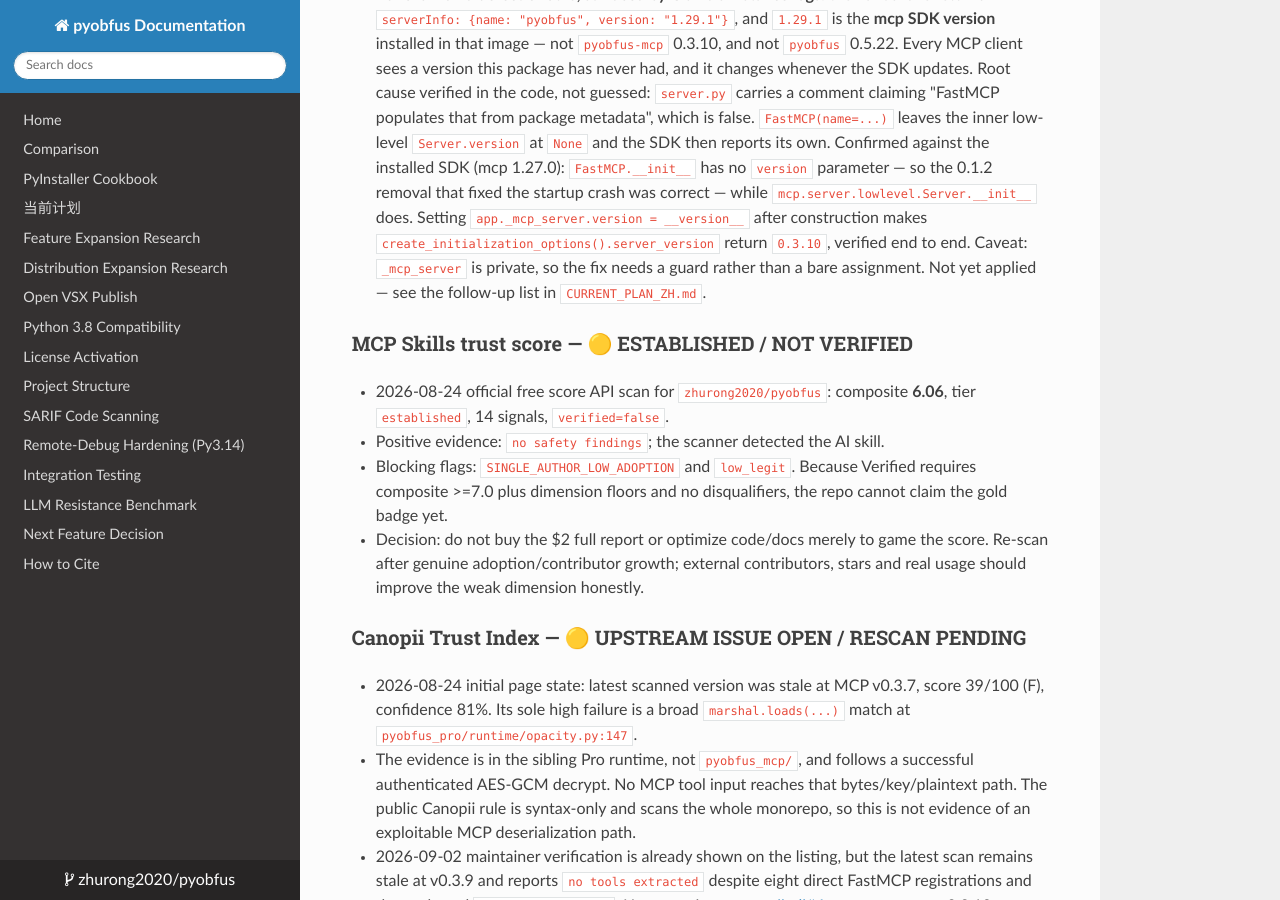
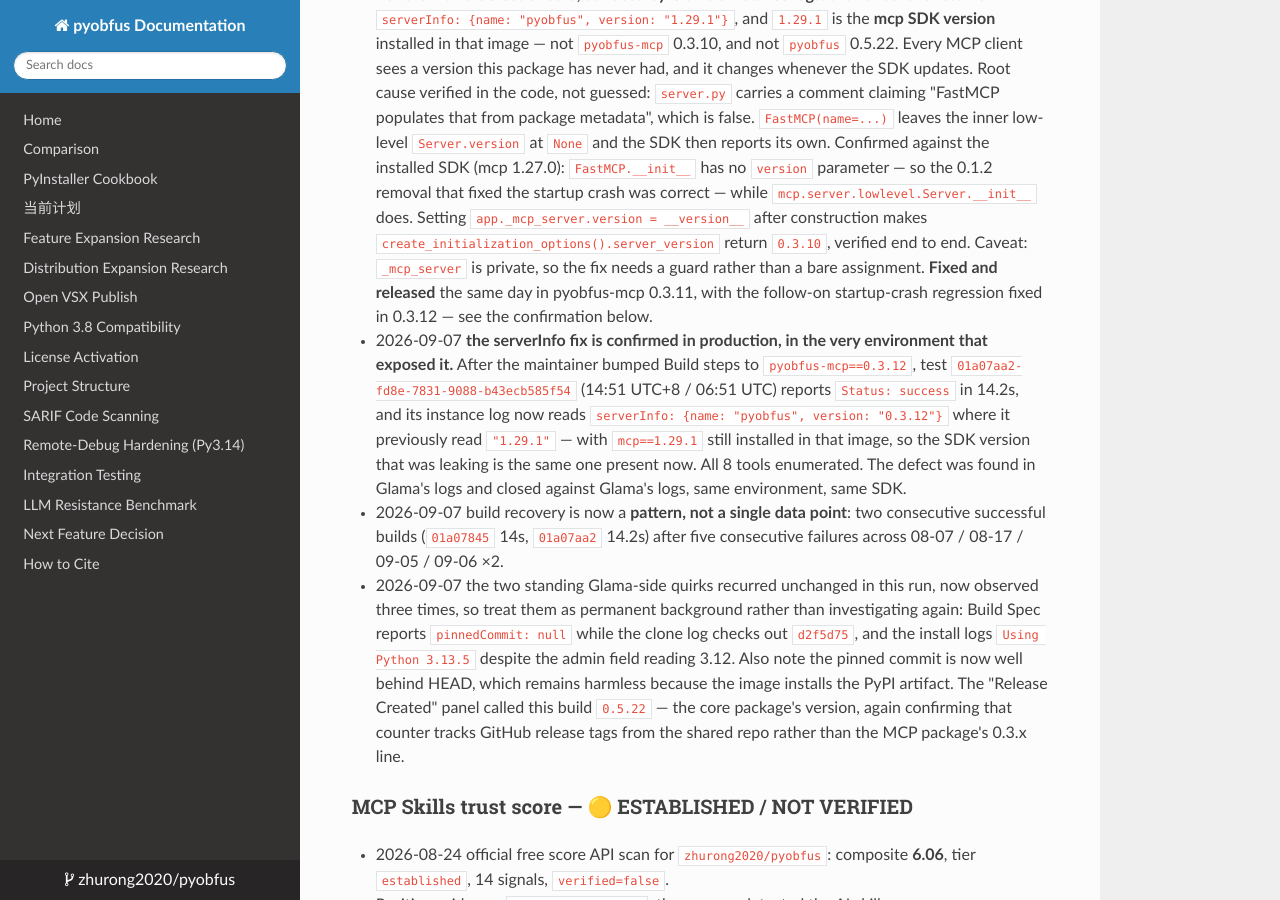
Before and after one commit to zhurong2020/pyobfus, an MkDocs documentation site: the page built from docs/DISTRIBUTION_CHANNELS.md, in a window 1280 px wide and 900 px high, scrolled down 9416 px. Built offline with MkDocs 1.6.1, drawn with Linux system fonts in a browser that asks for light colours; nearby versions of some CDN libraries.

Commit message:
docs: record the production confirmation of the serverInfo fix
The Glama build now running pyobfus-mcp 0.3.12 reports
`serverInfo: {name: "pyobfus", version: "0.3.12"}` where the 09-07 morning
build read `"1.29.1"`. The image still installs mcp 1.29.1, so the SDK version
that was leaking is present and simply no longer misreported. Test 01a07aa2
succeeded in 14.2s with all 8 tools enumerated.

That closes the loop in the same place it opened: the defect was found in
Glama's instance logs and is confirmed fixed against Glama's instance logs,
same environment, same SDK version.

Two secondary points from the same run. Build recovery is now a pattern rather
than one data point -- two consecutive successes against five consecutive
failures before them. And the two Glama-side quirks recurred unchanged for a
third time (Build Spec reporting pinnedCommit null against a real checkout, and
the install landing in Python 3.13.5 despite the 3.12 admin field), so they are
recorded as permanent background not to be re-investigated.

The maintainer's manual Build-steps bump to 0.3.12 is done, leaving
resubmission as the only outstanding external action.

Co-Authored-By: Claude Opus 5 <noreply@anthropic.com>

```diff
--- a/docs/DISTRIBUTION_CHANNELS.md
+++ b/docs/DISTRIBUTION_CHANNELS.md
@@ -373,8 +373,30 @@ Note: `@jess` is Jess Lee, dev.to co-founder — useful to keep; `@code42cate` (
   `app._mcp_server.version = __version__` after construction makes
   `create_initialization_options().server_version` return `0.3.10`, verified
   end to end. Caveat: `_mcp_server` is private, so the fix needs a guard
-  rather than a bare assignment. Not yet applied — see the follow-up list in
-  `CURRENT_PLAN_ZH.md`.
+  rather than a bare assignment. **Fixed and released** the same day in
+  pyobfus-mcp 0.3.11, with the follow-on startup-crash regression fixed in
+  0.3.12 — see the confirmation below.
+- 2026-09-07 **the serverInfo fix is confirmed in production, in the very
+  environment that exposed it.** After the maintainer bumped Build steps to
+  `pyobfus-mcp==0.3.12`, test `01a07aa2-fd8e-7831-9088-b43ecb585f54`
+  (14:51 UTC+8 / 06:51 UTC) reports `Status: success` in 14.2s, and its instance
+  log now reads `serverInfo: {name: "pyobfus", version: "0.3.12"}` where it
+  previously read `"1.29.1"` — with `mcp==1.29.1` still installed in that image,
+  so the SDK version that was leaking is the same one present now. All 8 tools
+  enumerated. The defect was found in Glama's logs and closed against Glama's
+  logs, same environment, same SDK.
+- 2026-09-07 build recovery is now a **pattern, not a single data point**: two
+  consecutive successful builds (`01a07845` 14s, `01a07aa2` 14.2s) after five
+  consecutive failures across 08-07 / 08-17 / 09-05 / 09-06 ×2.
+- 2026-09-07 the two standing Glama-side quirks recurred unchanged in this run,
+  now observed three times, so treat them as permanent background rather than
+  investigating again: Build Spec reports `pinnedCommit: null` while the clone
+  log checks out `d2f5d75`, and the install logs `Using Python 3.13.5` despite
+  the admin field reading 3.12. Also note the pinned commit is now well behind
+  HEAD, which remains harmless because the image installs the PyPI artifact.
+  The "Release Created" panel called this build `0.5.22` — the core package's
+  version, again confirming that counter tracks GitHub release tags from the
+  shared repo rather than the MCP package's 0.3.x line.
 
 ### MCP Skills trust score — 🟡 ESTABLISHED / NOT VERIFIED
 - 2026-08-24 official free score API scan for `zhurong2020/pyobfus`: composite
```
Also changed, not shown: CLAUDE.md (+4 -2 lines), docs/CURRENT_PLAN_ZH.md (+9 -4 lines).
